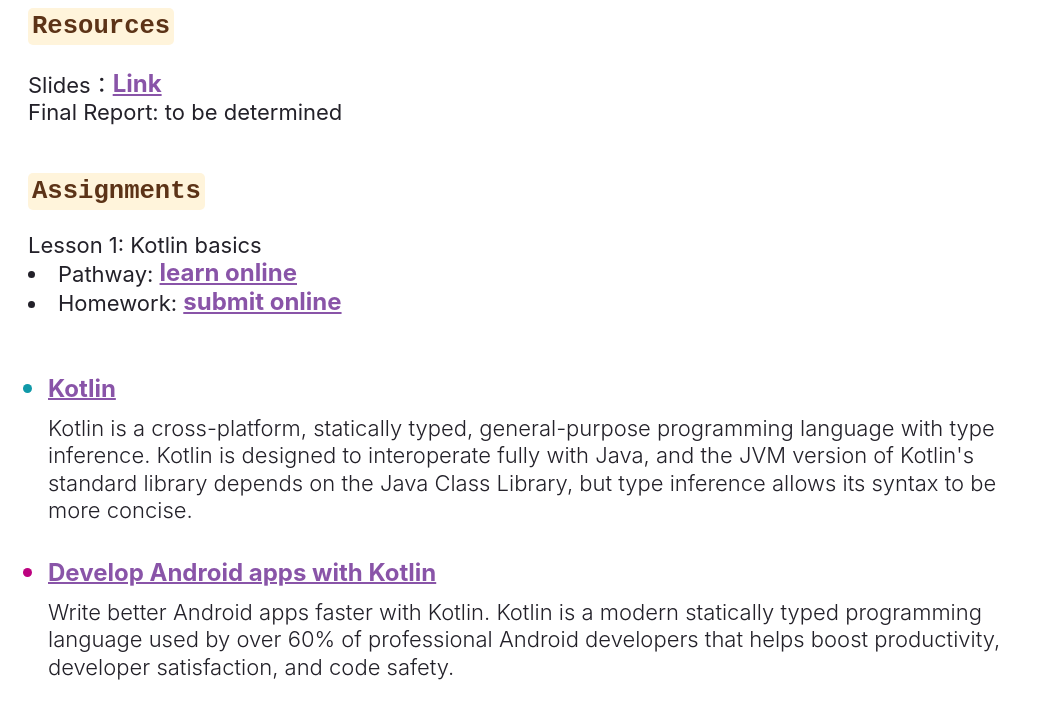
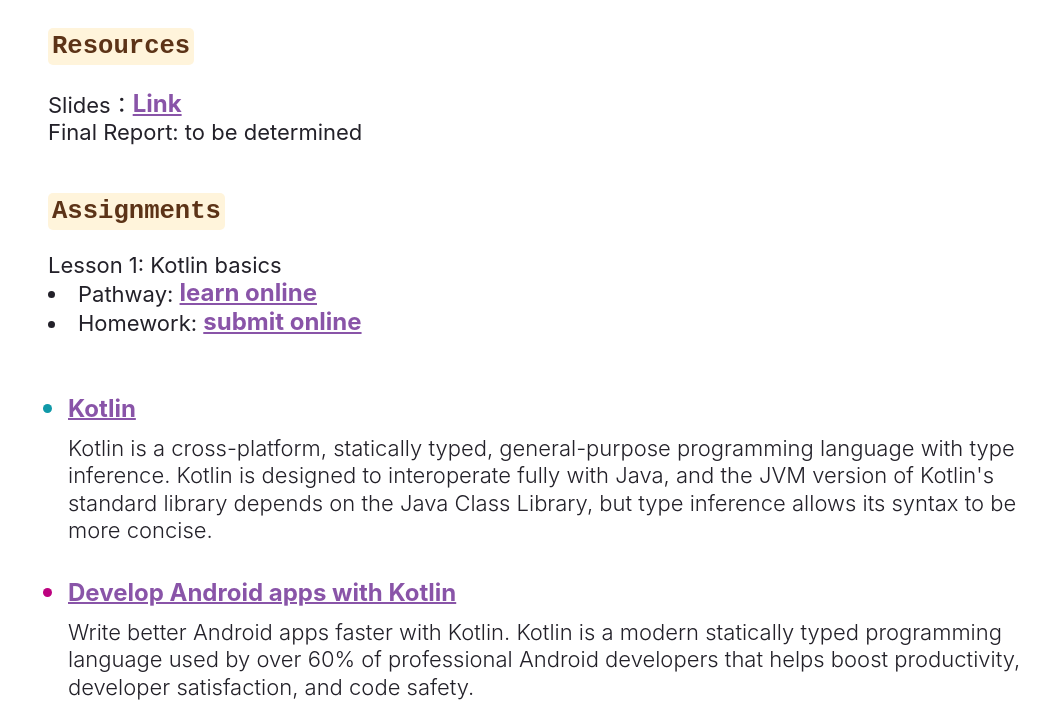
Before and after one commit to walkman617/gatsby, a Gatsby site: page / in a window 1280 px wide. Shown: the part 142-853 px from the top of the page, without its empty margins (0-1055 px from the left). Built offline with nearby package versions, Linux system fonts and the light colour scheme; Gatsby itself is replaced by a stand-in of ours.

Commit message:
Update index.js

```diff
--- a/src/pages/index.js
+++ b/src/pages/index.js
@@ -3,7 +3,7 @@
 // styles
 const pageStyles = {
   color: "#232129",
-  padding: 20,
+  padding: 40,
   fontFamily: "-apple-system, Roboto, sans-serif, serif",
 }
 const headingStyles = {
```
